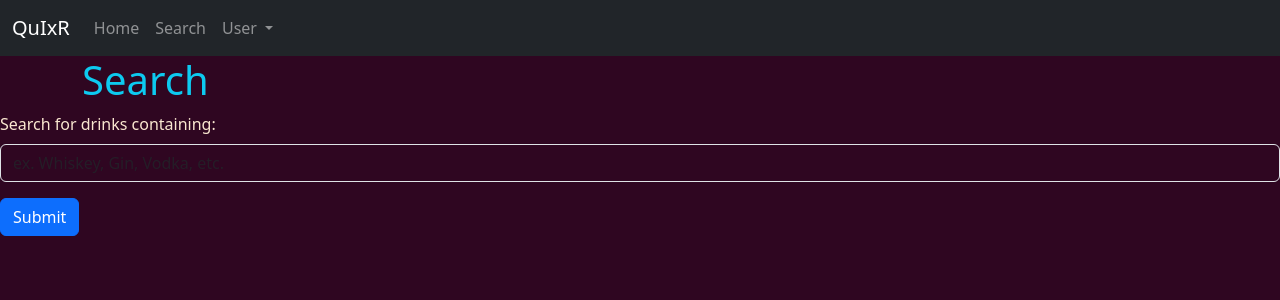
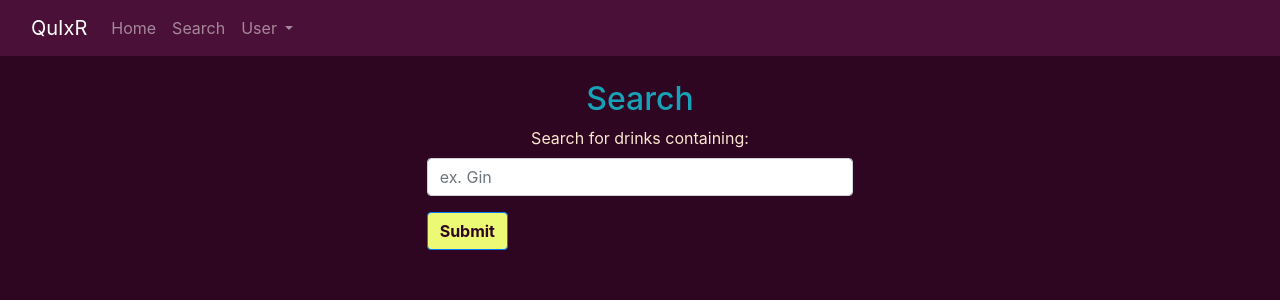
Before and after one commit to cwverica/quixer, a Flask app: page /search in a window 1280 px wide. Shown: the top 300 px of the page. Run offline with Flask 2, Linux system fonts and the light colour scheme; style sheets or scripts are compiled from the project's sources; some libraries are stand-ins or nearby versions.

Commit message:
loading pre-cleaned-up version with some tbimplemented pieces

```diff
--- a/app.py
+++ b/app.py
@@ -172,25 +172,22 @@ def results(page_num):
     if 'id_list' in session:
         id_list = session['id_list']
     else:
-        id_list = None
+        return render_template('search_results.html', results=None, total_pages=0, cur_page=0)
 
-    total_pages = 0
-    if id_list:
-        total_pages = math.ceil(len(id_list)/RESULTS_PER_PAGE) - 1
+    total_pages = math.ceil(len(id_list)/RESULTS_PER_PAGE) - 1
 
+    recipe_lengths = Recipe.return_recipe_lengths(id_list)
+    recipe_lengths.sort(key = lambda x: x[1])
 
-    if id_list:
-        index_start = page_num * RESULTS_PER_PAGE
-        if index_start >= len(id_list):
-            flash("Out of search results index")
-            return render_template('404.html')
-        for index in range(index_start, index_start+RESULTS_PER_PAGE):
-            if index < len(id_list):
-                results.append(Recipe.get_full_recipe_from_id(id_list[index]))
-            else:
-                break
-    else:
-        results = None
+    index_start = page_num * RESULTS_PER_PAGE
+    if index_start >= len(recipe_lengths):
+        flash("Out of search results index")
+        return render_template('404.html')
+    for index in range(index_start, index_start+RESULTS_PER_PAGE):
+        if index < len(recipe_lengths):
+            results.append(Recipe.get_full_recipe_from_id(recipe_lengths[index][0]))
+        else:
+            break
 
     return render_template('search_results.html', results=results, total_pages=total_pages, cur_page=page_num)
 
--- /dev/null
+++ b/static/custom.css
@@ -0,0 +1,91 @@
+
+body {
+    background-color: #2F0621;
+    color: #FAE7D0;
+}
+
+
+
+
+
+
+div.h2 {
+
+    color: #91E0F3;
+}
+
+a.btn-primary{
+    background-color: #91E0F3;
+    font-weight: bolder;
+    color: #2F0621;
+    border: none;
+}
+
+a.btn-primary:hover {
+    background-color: #ECF974;
+    color: #2F0621;
+}
+
+a.btn-secondary {
+    border-color: #B54646;
+    background-color: #2F0621;
+    color: #B54646;
+    font-weight: bolder;
+}
+
+a.btn-secondary:hover {
+    background-color: #B54646;
+    color: #2F0621;
+}
+
+input.btn {
+    background-color: #ECF974;
+    font-weight: bolder;
+    color: #2F0621;
+}
+
+input.btn:hover {
+    background-color: #B54646;
+    border: none;
+}
+
+
+div.card {
+    background-color: #2F0621;
+    border-color: #ECF974;
+}
+
+
+a.page-link {
+    background-color: #4b1037;
+    color: #ECF974;
+}
+
+li.current > a.page-link {
+    background-color: #2F0621;
+    color: #FAE7D0;
+}
+
+nav.navbar {
+    background-color: #4b1037!important;
+    color: #ECF974;
+}
+nav.navbar * {
+    background-color: #4b1037;
+    color: #ECF974;
+}
+
+div.results {
+    margin: 0 5px;
+}
+
+div.results > div.card {
+    padding: 0 5px;
+    margin: 1px;
+}
+/*
+#D16F00
+#CAE000
+#ECF974
+#B54646
+*/
--- a/static/custom.scss
+++ /dev/null
@@ -1,20 +0,0 @@
-@import "../node_modules/bootstrap/scss/bootstrap.scss";
-
-
-$body-bg: #2F0621;
-$body-color: #FAE7D0;
-
-// Required
-@import "../node_modules/bootstrap/scss/variables";
-@import "../node_modules/bootstrap/scss/mixins";
-
-
-
-
-$primary: #91E0F3;
-$secondary: #D16F00;
-$success: #CAE000;
-$warning: #ECF974;
-$danger: #B54646;
-
-@import "../node_modules/bootstrap/scss/bootstrap.scss";
--- a/templates/base.html
+++ b/templates/base.html
@@ -12,13 +12,13 @@
     <link rel="stylesheet" href="https://stackpath.bootstrapcdn.com/bootstrap/4.3.1/css/bootstrap.min.css"
         integrity="sha384-ggOyR0iXCbMQv3Xipma34MD+dH/1fQ784/j6cY/iJTQUOhcWr7x9JvoRxT2MZw1T" crossorigin="anonymous">
 
-    <link rel="stylesheet" href="{{ url_for('static', filename='custom.scss') }}">
+    <link rel="stylesheet" href="{{ url_for('static', filename='custom.css') }}">
     <title>{% block title %} {% endblock %}</title>
 
 </head>
 
 <body>
-    <nav class="navbar navbar-expand-lg navbar-dark bg-dark">
+    <nav class="navbar navbar-expand-lg navbar-dark bg-dark mb-4">
         <div class="container-fluid">
             <a class="navbar-brand" href="/">QuIxR</a>
             <button class="navbar-toggler" type="button" data-bs-toggle="collapse"
--- a/templates/search.html
+++ b/templates/search.html
@@ -4,17 +4,18 @@
 
 {% block content %}
 
-<div class="container">
+<div class="container text-center">
 
-    <h1 class="text-info">Search</h1>
+    <div class="h2 text-info">Search</div>
 </div>
 <form action="/search" method="POST">
-    <div class="form-group">
+    <div class="form-group text-center">
         <label for="ingredient1">Search for drinks containing:</label>
-        <input type="text" class="form-control" id="ingredient1" name="ingredient"
-            placeholder="ex. Whiskey, Gin, Vodka, etc.">
+        <input type="text"
+            class="form-control col-10 offset-1 col-sm-8 offset-sm-2 col-md-6 offset-md-3 col-xl-4 offset-xl-4 "
+            id="ingredient1" name="ingredient" placeholder="ex. Gin">
     </div>
-    <button type="submit" class="btn btn-primary">Submit</button>
+    <input type="submit" class="btn btn-primary offset-1 offset-sm-2 offset-md-3 offset-xl-4" />
 </form>
 
 
--- a/templates/user/login.html
+++ b/templates/user/login.html
@@ -3,7 +3,7 @@
 {% block title %} Login {% endblock %}
 
 {% block content %}
-<div class="container-md col-6-lg" style="max-width: 25rem;">
+<div class="d-flex container-md col-6-lg offset-lg-3 m-2 justify-content-center" style="max-width: 25rem;">
     <form id="login-form" method="POST">
         {{ form.hidden_tag() }}
 
@@ -26,7 +26,7 @@
 
         {% endfor %}
         <br>
-        <button class="btn btn-success btn-lg" type="submit">Submit</button>
+        <input class="btn btn-success btn-lg" type="submit" />
         <a href="/" class="btn btn-secondary btn-sm">Cancel</a>
     </form>
     {% endblock %}
--- a/templates/user/signup.html
+++ b/templates/user/signup.html
@@ -3,7 +3,7 @@
 {% block title %} Signup {% endblock %}
 
 {% block content %}
-<div class="container-md col-6-lg" style="max-width: 25rem;">
+<div class="container-md col-6-lg m-5" style="max-width: 25rem;">
     <form id="signup-form" method="POST">
         {{ form.hidden_tag() }}
 
@@ -26,7 +26,7 @@
 
         {% endfor %}
         <br>
-        <button class="btn btn-success btn-lg" type="submit">Submit</button>
+        <input class="btn btn-success btn-lg" type="submit" />
         <a href="/" class="btn btn-secondary btn-sm">Cancel</a>
     </form>
     {% endblock %}
```
Also changed, not shown: models.py (+7 -0 lines), templates/display_recipe.html (+27 -12 lines), templates/home.html (+22 -7 lines), templates/search_results.html (+26 -7 lines), templates/user/favorites.html (+22 -4 lines), 1 other file.
